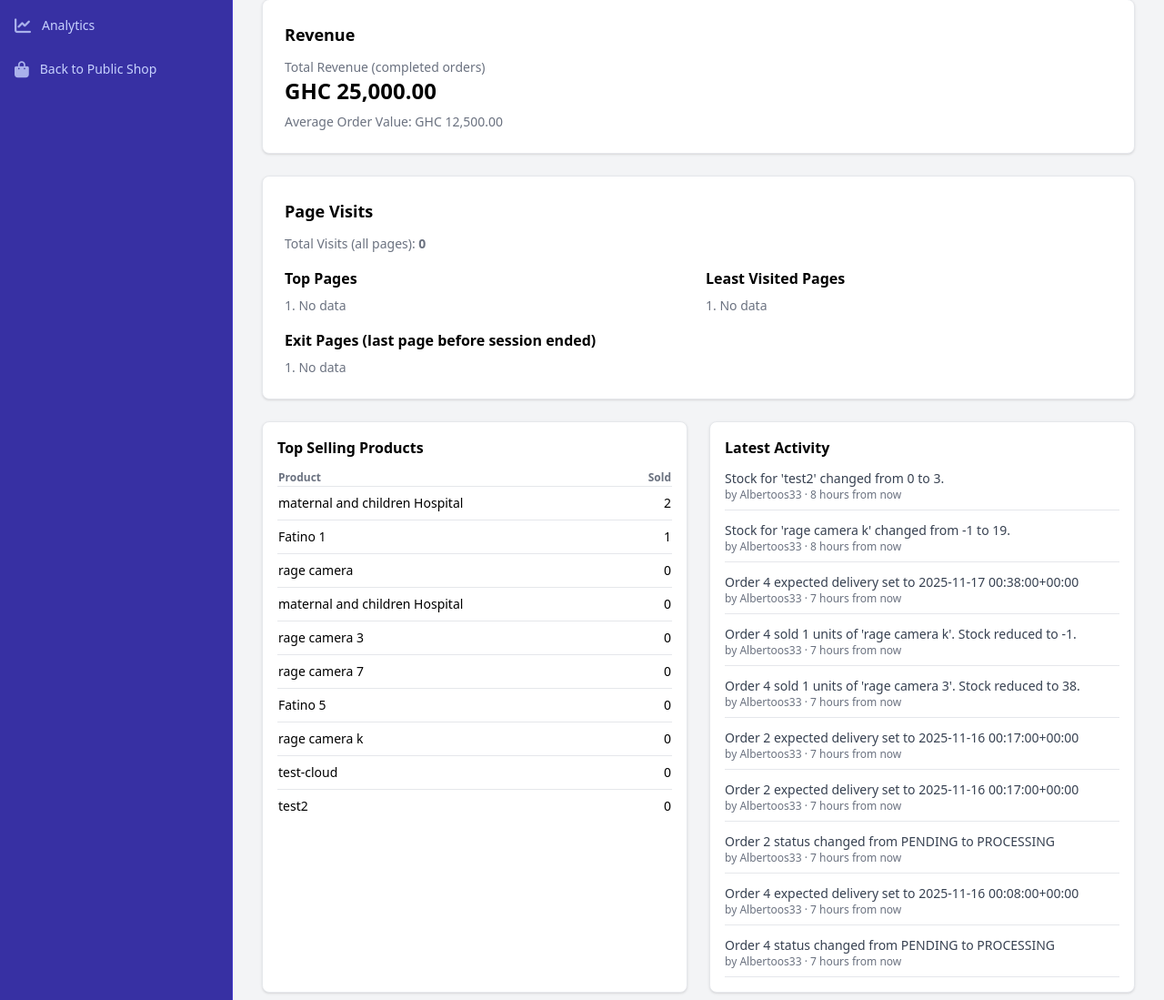
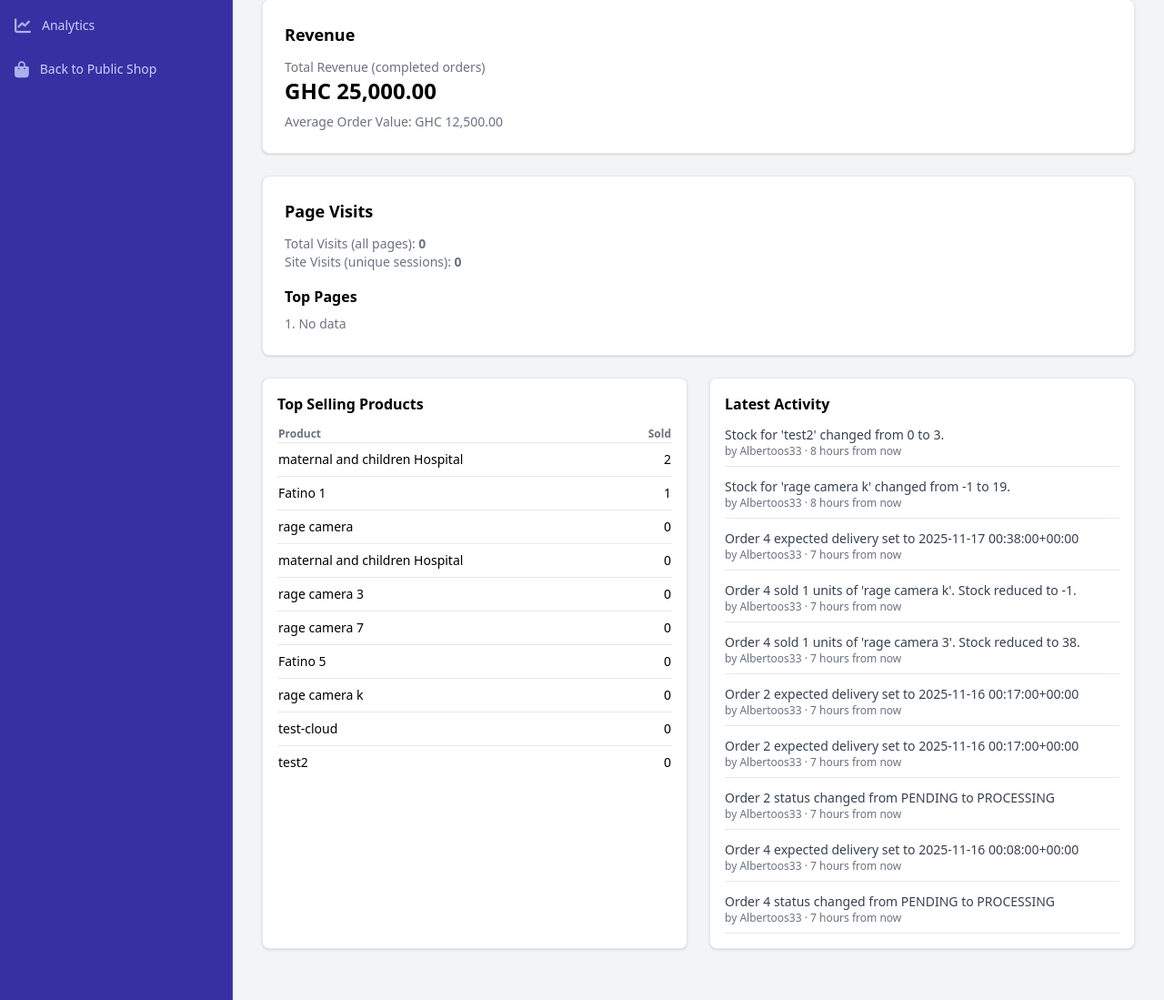
Before and after one commit to tokyoCitagh/CapstoneProject_group4, a Django app: page /portal/dashboard/analytics/ in a window 1280 px wide. Shown: the part 287-1386 px from the top of the page at 91% size. Run offline with Django 5.2, Linux system fonts and the light colour scheme; a user stored in the database is signed in; data comes from the database, SQL or seed files in the repository; data that the repository does not hold is empty; parts of the project's set-up code (start-up, migrations or seed data) failed here and were passed over; some libraries are stand-ins or nearby versions.

Commit message:
Analytics: tidy exit-pages UI and context

```diff
--- a/store/templates/store/analytics.html
+++ b/store/templates/store/analytics.html
@@ -39,39 +39,19 @@
   <div class="bg-white shadow rounded-lg border p-6 mb-6">
     <h2 class="text-lg font-semibold mb-3">Page Visits</h2>
     <p class="text-sm text-gray-500">Total Visits (all pages): <strong>{{ total_visits }}</strong></p>
-    <div class="grid grid-cols-1 md:grid-cols-2 gap-4 mt-4">
-      <div>
-        <h4 class="font-semibold">Top Pages</h4>
-        <ol class="list-decimal list-inside text-sm mt-2">
-          {% for p in top_pages %}
-            <li>{{ p.path }} — {{ p.count }} visits</li>
-          {% empty %}
-            <li class="text-gray-500">No data</li>
-          {% endfor %}
-        </ol>
-      </div>
-      <div>
-        <h4 class="font-semibold">Least Visited Pages</h4>
-        <ol class="list-decimal list-inside text-sm mt-2">
-          {% for p in least_pages %}
-            <li>{{ p.path }} — {{ p.count }} visits</li>
-          {% empty %}
-            <li class="text-gray-500">No data</li>
-          {% endfor %}
-        </ol>
-      </div>
-    </div>
-
+    <p class="text-sm text-gray-500">Site Visits (unique sessions): <strong>{{ site_visits }}</strong></p>
     <div class="mt-4">
-      <h4 class="font-semibold">Exit Pages (last page before session ended)</h4>
+      <h4 class="font-semibold">Top Pages</h4>
       <ol class="list-decimal list-inside text-sm mt-2">
-        {% for path, cnt in exit_pages %}
-          <li>{{ path }} — {{ cnt }} exits</li>
+        {% for p in all_pages_desc %}
+          <li>{{ p.path }} — {{ p.count }} visits</li>
         {% empty %}
           <li class="text-gray-500">No data</li>
         {% endfor %}
       </ol>
     </div>
+
+    {# Exit Pages section removed per request #}
   </div>
 
   <div class="grid grid-cols-1 lg:grid-cols-2 gap-6">
--- a/store/views.py
+++ b/store/views.py
@@ -794,22 +794,123 @@ def portal_analytics(request):
     try:
         from django.db.models import Count, OuterRef, Subquery, Max
 
-        total_visits = PageView.objects.count()
-        top_pages = PageView.objects.values('path').annotate(count=Count('id')).order_by('-count')[:10]
-        least_pages = PageView.objects.values('path').annotate(count=Count('id')).order_by('count')[:10]
+        # Consider frontend pages for analytics by excluding backend/admin/account/static/test paths.
+        # This captures home (`/`), product pages (`/product/...`), cart/checkout, services, etc.
+        pv_qs = PageView.objects.exclude(path__startswith='/portal').exclude(path__startswith='/admin')
+        pv_qs = pv_qs.exclude(path__startswith='/accounts').exclude(path__startswith='/static')
+        pv_qs = pv_qs.exclude(path__startswith='/media').exclude(path__startswith='/test-')
+        pv_qs = pv_qs.exclude(path__startswith='/favicon.ico')
 
-        # Exit page: compute last page per session and aggregate
-        last_per_session = PageView.objects.filter(session_key=OuterRef('session_key')).order_by('-timestamp').values('path')[:1]
-        sessions = PageView.objects.values('session_key').distinct().annotate(last_path=Subquery(last_per_session))
-        # Build a dict of exit page counts
+        total_visits = pv_qs.count()
+        top_qs = pv_qs.values('path').annotate(count=Count('id')).order_by('-count')
+        least_qs = pv_qs.values('path').annotate(count=Count('id')).order_by('count')
+
+        # Map raw paths to friendly names for admin readability
+        import re
+
+        def friendly_name(path):
+            if not path:
+                return 'Unknown'
+            # exact matches
+            if path == '/':
+                return 'Home'
+            # handle store-scoped cart/checkout/product paths first
+            if path.startswith('/store/cart') or path.startswith('/cart'):
+                return 'Cart'
+            if path.startswith('/store/checkout') or path.startswith('/checkout'):
+                return 'Checkout'
+            # product detail pages might be /product/<id>/ or /store/product/<id>/
+            if re.search(r'/product/\d+/?$', path) or re.search(r'/store/product/\d+/?$', path):
+                return 'Product Page'
+            if path == '/store/' or path.startswith('/store/'):
+                return 'Products'
+            if path.startswith('/product/'):
+                return 'Product Page'
+            if path.startswith('/services/add') or path.startswith('/services/request'):
+                return 'Request Service'
+            if path.startswith('/services'):
+                return 'Services'
+            if path.startswith('/orders'):
+                return 'Orders'
+            if path.startswith('/account') or path.startswith('/accounts'):
+                return 'Account'
+            # fall back to the last path segment prettified
+            seg = path.rstrip('/').split('/')[-1]
+            return seg.replace('-', ' ').title() if seg else path
+
+        # Replace path values with friendly names while aggregating counts for the same friendly label
+        from collections import OrderedDict, defaultdict
+
+        def aggregate_friendly(qs_iter):
+            acc = defaultdict(int)
+            for item in qs_iter:
+                name = friendly_name(item['path'])
+                acc[name] += item['count']
+            # preserve ordering from qs_iter unique names in order encountered
+            ordered = []
+            seen = set()
+            for item in qs_iter:
+                name = friendly_name(item['path'])
+                if name in seen:
+                    continue
+                seen.add(name)
+                ordered.append((name, acc[name]))
+            return [{'path': n, 'count': c} for n, c in ordered]
+
+        top_pages = aggregate_friendly(top_qs)
+        least_pages = aggregate_friendly(least_qs)
+
+        # Also provide full all-pages lists directly (desc and asc) for the template
+        all_desc = aggregate_friendly(top_qs)
+        all_asc = list(reversed(all_desc))
+
+        # Site visits: count unique sessions. For rows with a session_key use that.
+        # For any PageView rows without session_key, fall back to counting distinct IPs as anonymous visits.
+        session_visits = pv_qs.filter(session_key__isnull=False).values('session_key').distinct().count()
+        anon_visits = pv_qs.filter(session_key__isnull=True).values('ip_address').distinct().exclude(ip_address__isnull=True).count()
+        site_visits = session_visits + anon_visits
+
+        # Exit page: compute last page per session (within store pages) and aggregate
+        last_per_session = pv_qs.filter(session_key=OuterRef('session_key')).order_by('-timestamp').values('path')[:1]
+        sessions = pv_qs.values('session_key').distinct().annotate(last_path=Subquery(last_per_session))
+        # Build a dict of exit page counts, then map to friendly names
         exit_counts = {}
         for s in sessions:
             lp = s.get('last_path')
             if not lp:
                 continue
             exit_counts[lp] = exit_counts.get(lp, 0) + 1
-        # sort exit pages
-        exit_pages = sorted(exit_counts.items(), key=lambda x: x[1], reverse=True)[:10]
+        # sort exit pages (all of them) and map to friendly names
+        exit_pages_raw = sorted(exit_counts.items(), key=lambda x: x[1], reverse=True)
+        # Build a detailed list including raw path, friendly label and count for template use
+        exit_pages_detailed = [
+            {'path': path, 'friendly': friendly_name(path), 'count': cnt}
+            for path, cnt in exit_pages_raw
+        ]
+        # Backwards-compatible simple tuple list (friendly, count)
+        exit_pages = [(d['friendly'], d['count']) for d in exit_pages_detailed]
+
+        # Aggregate exit counts by friendly label so we can show a full friendly-ranked list
+        from collections import defaultdict
+        exit_counts_friendly = defaultdict(int)
+        for raw_path, cnt in exit_counts.items():
+            lbl = friendly_name(raw_path)
+            exit_counts_friendly[lbl] += cnt
+
+        # Determine the set of friendly labels to show. Start from pages we report in visits (all_desc)
+        friendly_labels = [item['path'] for item in all_desc]
+        # also include any friendly labels that appear only in exit data
+        for lbl in exit_counts_friendly.keys():
+            if lbl not in friendly_labels:
+                friendly_labels.append(lbl)
+
+        # Build friendly exit lists (include zero counts for labels with no exits)
+        exit_pages_friendly_desc = []
+        for lbl in friendly_labels:
+            exit_pages_friendly_desc.append({'name': lbl, 'count': exit_counts_friendly.get(lbl, 0)})
+        # sort descending by count
+        exit_pages_friendly_desc.sort(key=lambda x: x['count'], reverse=True)
+        exit_pages_friendly_asc = list(reversed(exit_pages_friendly_desc))
     except Exception:
         total_visits = 0
         top_pages = []
@@ -828,9 +929,13 @@ def portal_analytics(request):
         'latest_activities': latest_activities,
         # page view metrics
         'total_visits': total_visits,
+        'site_visits': site_visits,
         'top_pages': top_pages,
         'least_pages': least_pages,
+        'all_pages_desc': all_desc,
+        'all_pages_asc': all_asc,
         'exit_pages': exit_pages,
+        'exit_pages_detailed': exit_pages_detailed,
     }
     return render(request, 'store/analytics.html', context)
 
```
